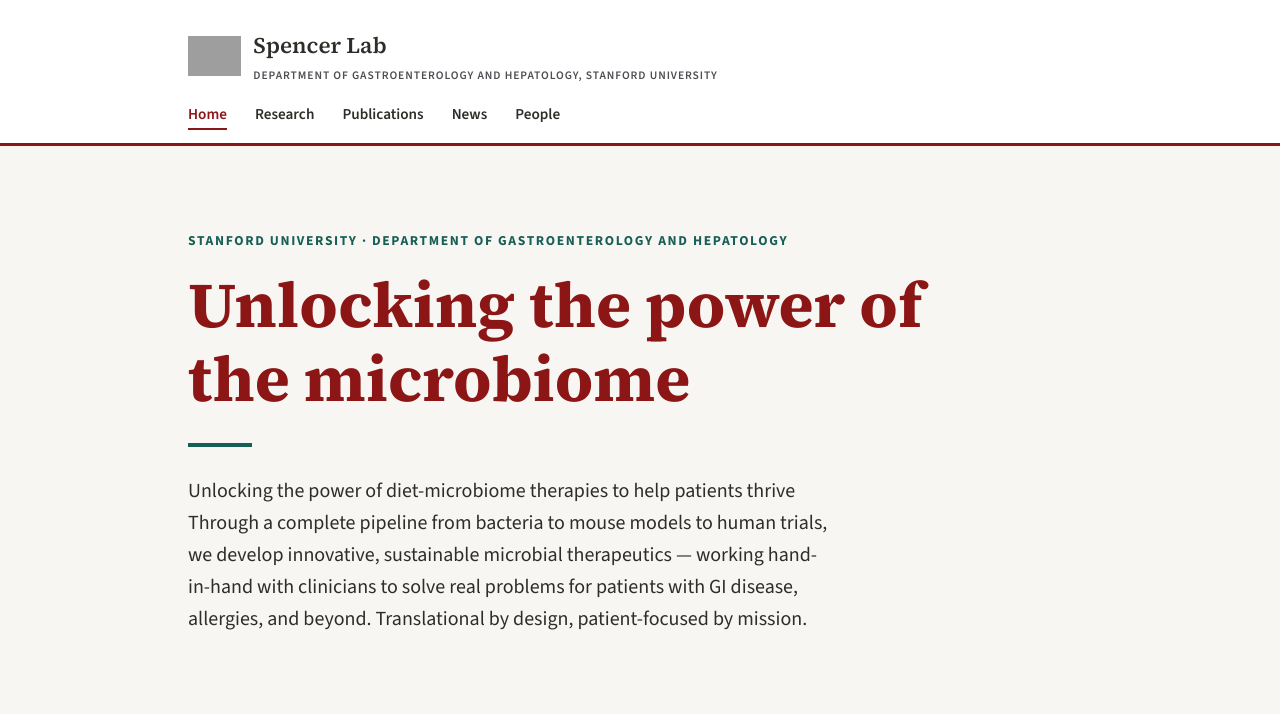
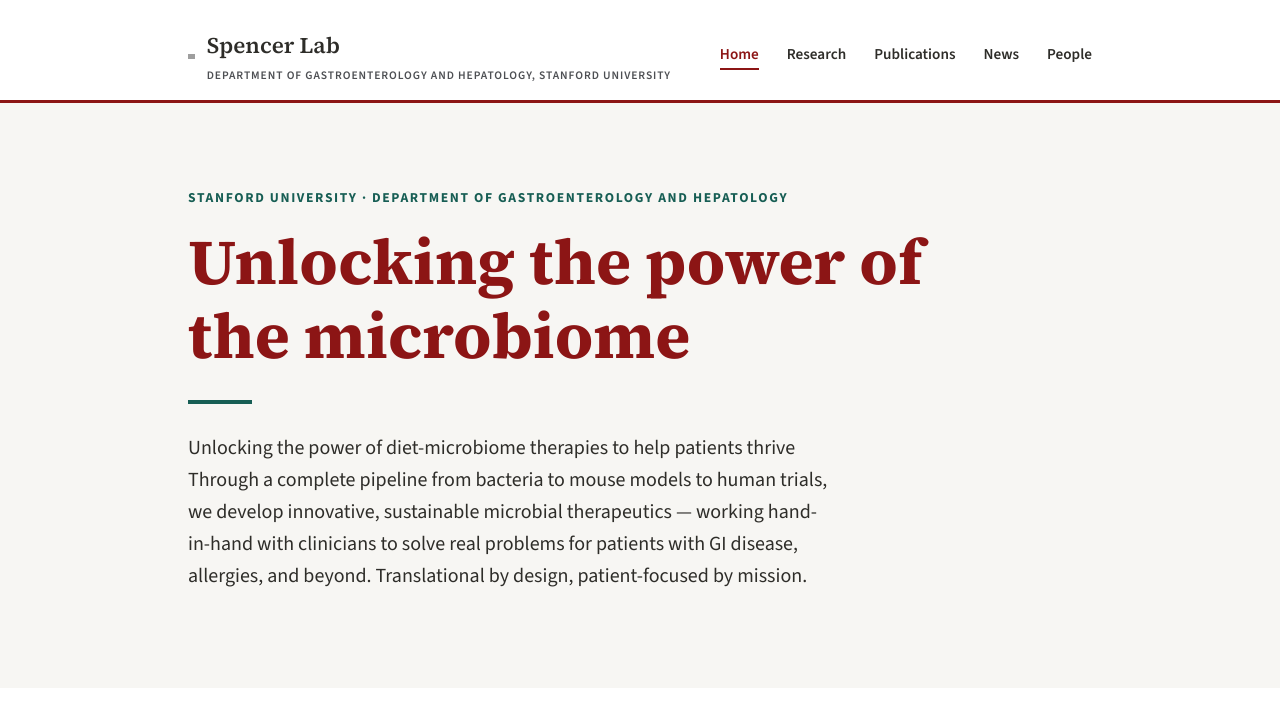
Before and after one commit to gargollo/spencer_lab, a Jekyll site: the page built from index.html, in a window 1280 px wide. Shown: the top 714 px of the page. Built offline with Jekyll 4.4.1, drawn with Linux system fonts in a browser that asks for light colours; grey boxes are pictures that could not be loaded.

Commit message:
Update style.css

```diff
--- a/assets/css/style.css
+++ b/assets/css/style.css
@@ -485,7 +485,7 @@ nav.main-nav a.active {
   gap: 12px;
 }
 .site-logo {
-  height: 40px;
+  height: 5px;
   width: auto;
   display: block;
 }
```
